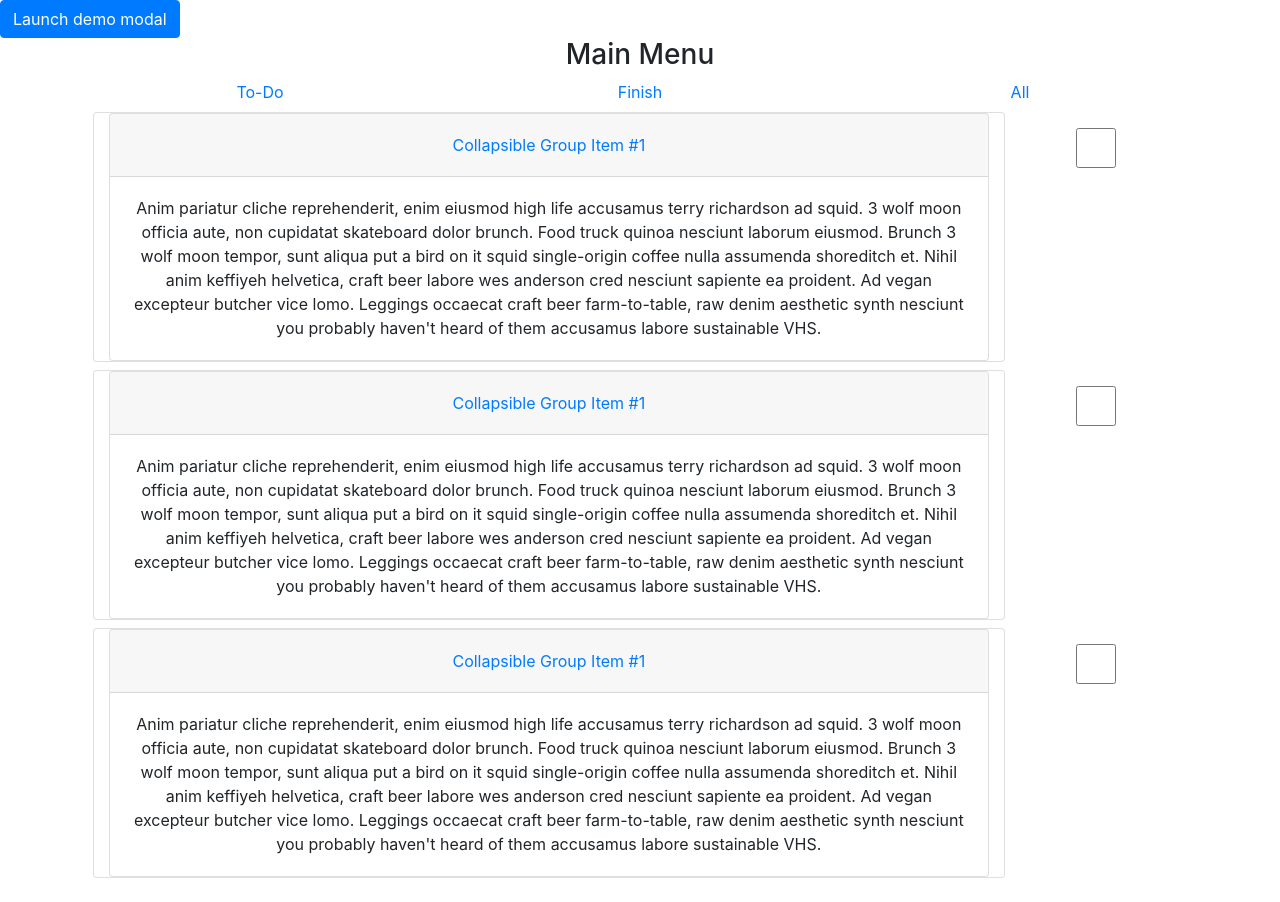
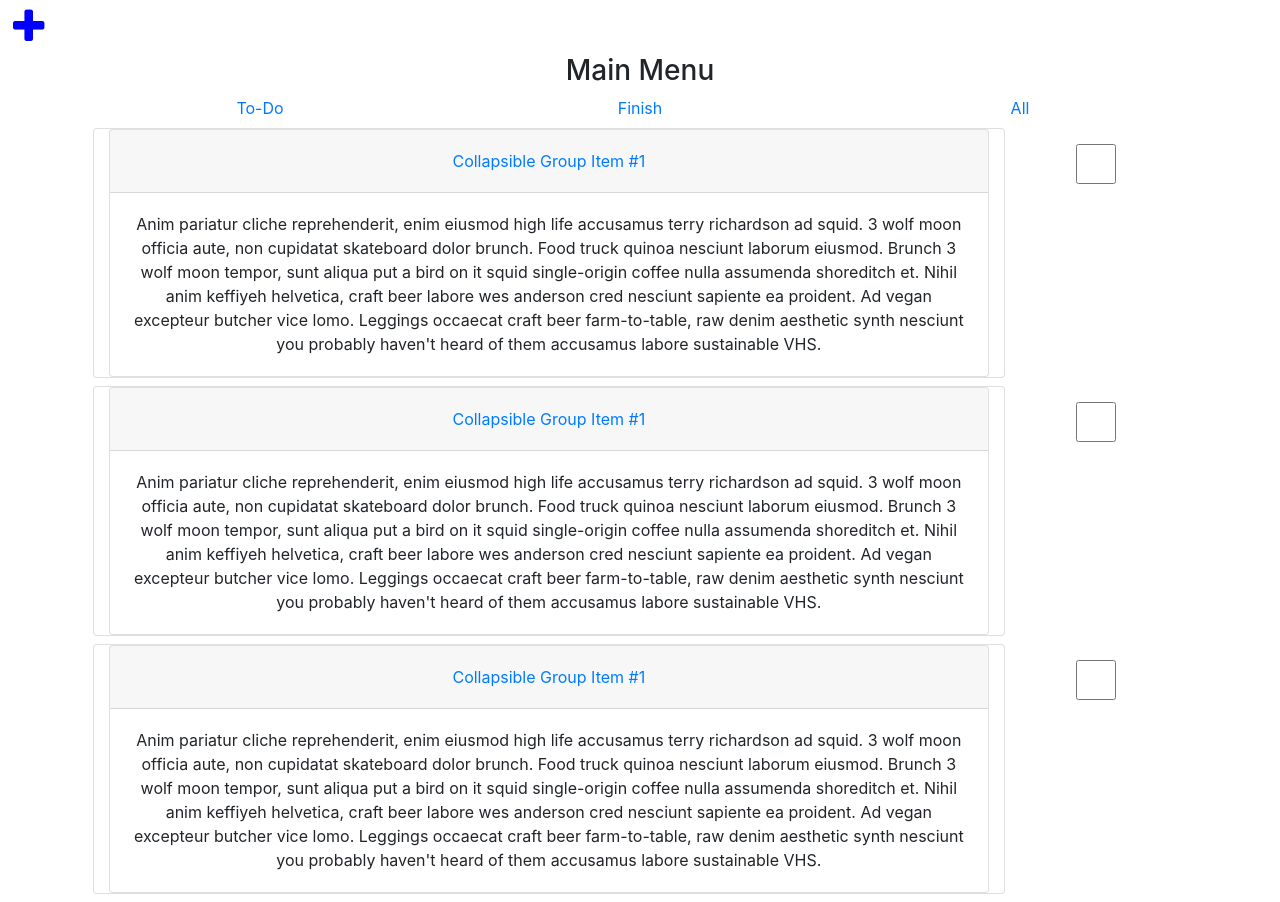
Before and after one commit to jroyvde/webapp-project, a plain HTML site: page modal.html in a window 1280 px wide. Drawn offline with nearby package versions, Linux system fonts and the light colour scheme.

Commit message:
style the modal trigger button

```diff
--- a/css/style.css
+++ b/css/style.css
@@ -9,3 +9,7 @@ input.checkbox  {
 input.date {
     width: 12em;;
 }
+.fa-plus {
+    background-color:white;
+    color:blue;
+}
--- a/modal.html
+++ b/modal.html
@@ -10,11 +10,11 @@
     <link rel="stylesheet" href="https://cdnjs.cloudflare.com/ajax/libs/font-awesome/4.7.0/css/font-awesome.min.css">
 </head>
 <body>
-  <button type="button" class="btn btn-primary" data-toggle="modal" data-target="#exampleModal">
-    Launch demo modal
+  <button type="button" class="btn " data-toggle="modal" data-target="#exampleModal">
+   <i class="fa fa-plus" style="font-size:40px;"></i>
   </button>
 
-  <!-- Modal -->
+ <!-- Modal -->
   <div class="modal fade" id="exampleModal" tabindex="-1" role="dialog" aria-labelledby="exampleModalLabel" aria-hidden="true">
     <div class="modal-dialog modal-lg" role="document">
       <div class="modal-content">
```
